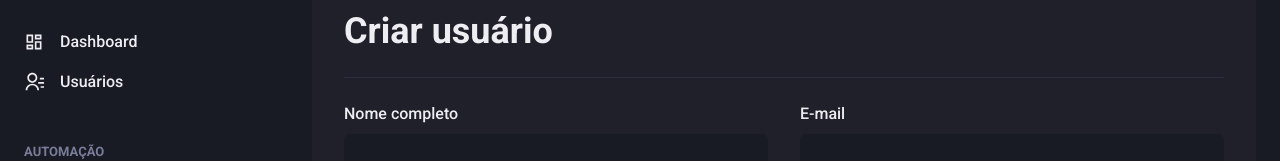
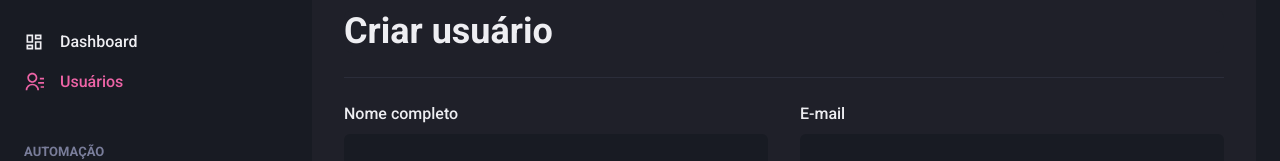
Before and after one commit to brucePedroGomes/dashgo, a Next.js app: page /users/create in a window 1280 px wide. Shown: the part 142-303 px from the top of the page. Built offline with nearby package versions, Linux system fonts and the light colour scheme.

Commit message:
feat: ActiveLink

```diff
--- /dev/null
+++ b/src/components/ActiveLink.tsx
@@ -0,0 +1,31 @@
+import Link, { LinkProps } from 'next/link';
+import { useRouter } from 'next/router';
+import { cloneElement, ReactElement } from 'react';
+
+type Props = {
+  children: ReactElement;
+} & LinkProps;
+
+export const ActiveLink = ({
+  children,
+  ...rest
+}: Props) => {
+  const { asPath } = useRouter();
+
+  const href =
+    rest.href.toString() !== '/'
+      ? rest.href.toString()
+      : undefined;
+
+  const isActive = Boolean(href && asPath.includes(href));
+
+  console.log('isActive', isActive);
+
+  return (
+    <Link {...rest}>
+      {cloneElement(children, {
+        color: isActive ? 'pink.400' : 'gray.50',
+      })}
+    </Link>
+  );
+};
--- a/src/components/Siderbar/NavLink.tsx
+++ b/src/components/Siderbar/NavLink.tsx
@@ -5,7 +5,7 @@ import {
   LinkProps,
 } from '@chakra-ui/react';
 import { ElementType } from 'react';
-import Link from 'next/link';
+import { ActiveLink } from '../ActiveLink';
 
 type Props = {
   icon: ElementType;
@@ -19,7 +19,7 @@ export const NavLink = ({
   href,
   ...rest
 }: Props) => (
-  <Link href={href} passHref>
+  <ActiveLink href={href} passHref>
     <ChakraLink
       display="flex"
       alignItems="center"
@@ -30,5 +30,5 @@ export const NavLink = ({
         {children}
       </Text>
     </ChakraLink>
-  </Link>
+  </ActiveLink>
 );
```
